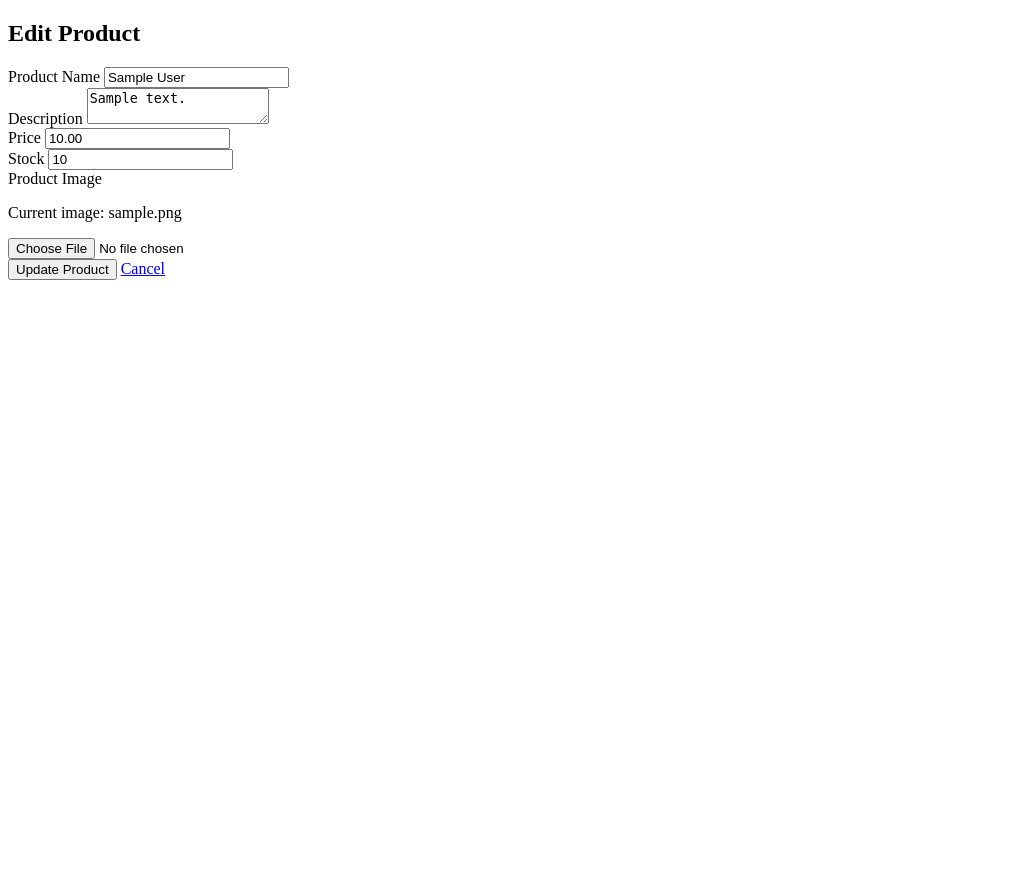
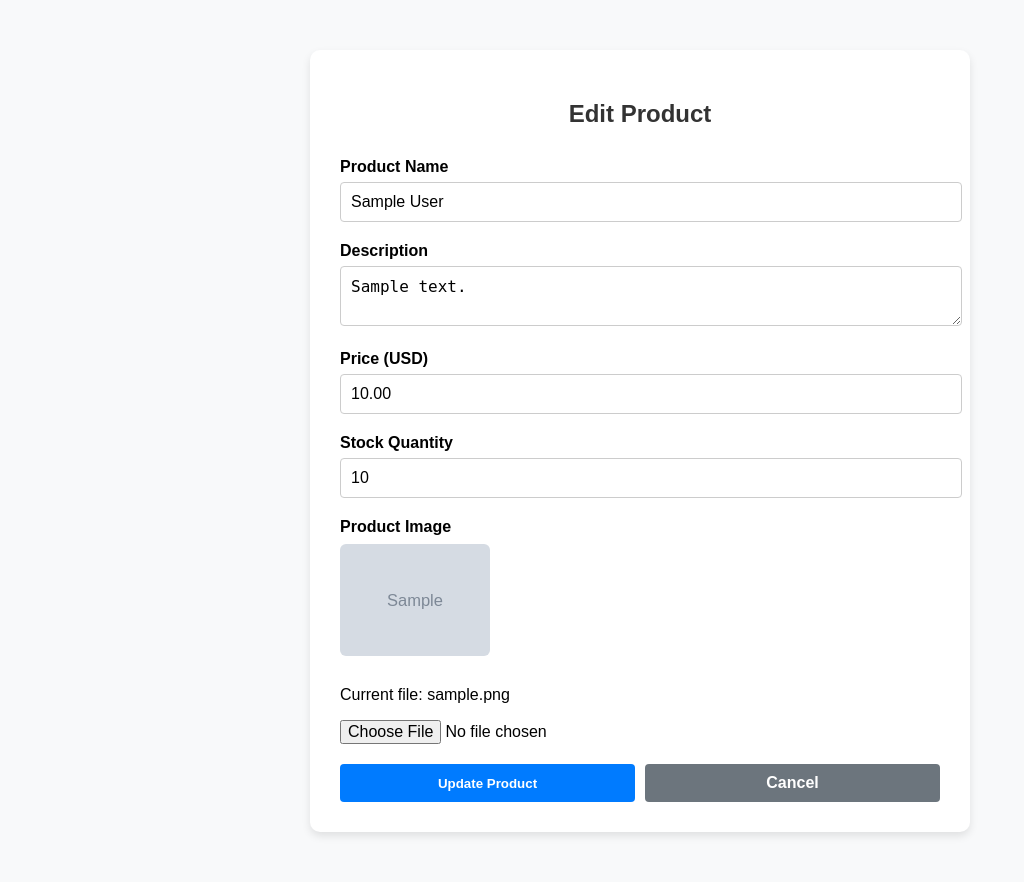
Before and after one commit to Jenisis-03/ecommercer_jango, a Django app: template accounts/templates/accounts/edit_product.html in a window 1280 px wide. Shown: the whole page, without its empty margins (0-1024 px from the left). Before the commit the page ends 280 px from the top, so only its background shows below. Run offline with Django 5.2, Linux system fonts and the light colour scheme; the template is opened without the code that fills it: values that come from a table or form of the project are taken from there, others are empty; tables that the repository leaves empty hold one stand-in row (values such as "Sample post"); grey boxes marked "Sample" are stand-in pictures.

```diff
--- a/accounts/models.py
+++ b/accounts/models.py
@@ -1,40 +1,70 @@
 from django.contrib.auth.models import AbstractUser
 from django.db import models
+from django.core.validators import MinLengthValidator, FileExtensionValidator, MinValueValidator  # Add MinValueValidator
+from django.core.exceptions import ValidationError
+from django.utils.translation import gettext_lazy as _
 
+# Custom User Model
 class CustomUser(AbstractUser):
+    username = None  # Disable username field
     email = models.EmailField(unique=True)
-    otp = models.CharField(max_length=6, null=True, blank=True)
-    otp_verified = models.BooleanField(default=False)
-    is_admin = models.BooleanField(default=False)
-    is_vendor = models.BooleanField(default=False)
-    shop_name = models.CharField(max_length=100, blank=True, null=True)
-    shop_address = models.TextField(blank=True, null=True)
-
-    groups = models.ManyToManyField(
-        'auth.Group',
-        related_name='custom_user_set',
+    otp = models.CharField(max_length=6, null=True, blank=True, editable=False)
+    otp_created_at = models.DateTimeField(null=True, blank=True)
+    otp_verified = models.BooleanField(default=False)  # Indicates if OTP was verified
+    shop_name = models.CharField(
+        max_length=100,
         blank=True,
-        help_text='The groups this user belongs to. A user will get all permissions granted to each of their groups.',
-        verbose_name='groups',
+        null=True,
+        validators=[MinLengthValidator(3)]
     )
-    user_permissions = models.ManyToManyField(
-        'auth.Permission',
-        related_name='custom_user_set',
+    shop_address = models.TextField(
         blank=True,
-        help_text='Specific permissions for this user.',
-        verbose_name='user permissions',
+        null=True,
+        validators=[MinLengthValidator(10)]
     )
+    is_vendor = models.BooleanField(default=False)  # Whether this user is a vendor
 
     USERNAME_FIELD = 'email'
-    REQUIRED_FIELDS = ['username']
+    REQUIRED_FIELDS = []  # No additional fields required during registration
 
+    def __str__(self):
+        return self.email
+
+
+# File Size Validator Function
+def validate_file_size(value):
+    filesize = value.size
+    if filesize > 5 * 1024 * 1024:  # Max size: 5MB
+        raise ValidationError(_("The maximum file size that can be uploaded is 5MB"))
+
+
+# Product Model
 class Product(models.Model):
-    vendor = models.ForeignKey(CustomUser, on_delete=models.CASCADE, related_name='products')
+    vendor = models.ForeignKey(
+        CustomUser,
+        on_delete=models.CASCADE,
+        related_name='products'
+    )
     name = models.CharField(max_length=200)
-    description = models.TextField()
-    price = models.DecimalField(max_digits=10, decimal_places=2)
-    stock = models.IntegerField(default=0)
-    image = models.ImageField(upload_to='products/', null=True, blank=True)
+    description = models.TextField(max_length=1000)
+    price = models.DecimalField(
+        max_digits=10,
+        decimal_places=2,
+        validators=[MinValueValidator(0)]
+    )
+    stock = models.IntegerField(
+        default=0,
+        validators=[MinValueValidator(0)]
+    )
+    image = models.ImageField(
+        upload_to='products/',
+        null=True,
+        blank=True,
+        validators=[
+            FileExtensionValidator(['jpg', 'jpeg', 'png']),
+            validate_file_size
+        ]
+    )
     created_at = models.DateTimeField(auto_now_add=True)
     updated_at = models.DateTimeField(auto_now=True)
 
--- a/accounts/templates/accounts/edit_product.html
+++ b/accounts/templates/accounts/edit_product.html
@@ -1,33 +1,132 @@
 {% extends 'accounts/base.html' %}
 
 {% block content %}
+<style>
+    body {
+        background-color: #f8f9fa;
+        font-family: Arial, sans-serif;
+    }
+
+    .form-container {
+        max-width: 600px;
+        margin: 50px auto;
+        padding: 30px;
+        background-color: white;
+        border-radius: 10px;
+        box-shadow: 0 4px 8px rgba(0, 0, 0, 0.1);
+    }
+
+    h2 {
+        text-align: center;
+        margin-bottom: 30px;
+        color: #333;
+    }
+
+    .form-group {
+        margin-bottom: 20px;
+    }
+
+    .form-group label {
+        display: block;
+        font-weight: bold;
+        margin-bottom: 6px;
+    }
+
+    .form-control {
+        width: 100%;
+        padding: 10px;
+        border: 1px solid #ccc;
+        border-radius: 4px;
+        font-size: 1rem;
+    }
+
+    .form-control-file {
+        font-size: 1rem;
+    }
+
+    .current-image {
+        margin-top: 8px;
+    }
+
+    .current-image img {
+        max-width: 150px;
+        border-radius: 6px;
+        margin-bottom: 10px;
+    }
+
+    .button-group {
+        display: flex;
+        justify-content: space-between;
+        gap: 10px;
+        margin-top: 20px;
+    }
+
+    .btn {
+        padding: 10px 16px;
+        border-radius: 4px;
+        text-decoration: none;
+        color: white;
+        font-weight: bold;
+        text-align: center;
+        cursor: pointer;
+        flex: 1;
+    }
+
+    .btn-primary {
+        background-color: #007bff;
+        border: none;
+    }
+
+    .btn-secondary {
+        background-color: #6c757d;
+        border: none;
+    }
+
+    .btn:hover {
+        opacity: 0.9;
+    }
+</style>
+
+<div class="form-container">
     <h2>Edit Product</h2>
     <form method="post" enctype="multipart/form-data">
         {% csrf_token %}
+
         <div class="form-group">
             <label for="name">Product Name</label>
-        <input type="text" name="name" id="name" value="{{ product.name }}" required>
+            <input type="text" name="name" id="name" value="{{ product.name }}" class="form-control" required>
         </div>
+
         <div class="form-group">
             <label for="description">Description</label>
-        <textarea name="description" id="description" required>{{ product.description }}</textarea>
+            <textarea name="description" id="description" class="form-control" required>{{ product.description }}</textarea>
         </div>
+
         <div class="form-group">
-        <label for="price">Price</label>
-        <input type="number" name="price" id="price" step="0.01" value="{{ product.price }}" required>
+            <label for="price">Price (USD)</label>
+            <input type="number" name="price" id="price" step="0.01" value="{{ product.price }}" class="form-control" required>
         </div>
+
         <div class="form-group">
-        <label for="stock">Stock</label>
-        <input type="number" name="stock" id="stock" value="{{ product.stock }}" required>
+            <label for="stock">Stock Quantity</label>
+            <input type="number" name="stock" id="stock" value="{{ product.stock }}" class="form-control" required>
         </div>
+
         <div class="form-group">
             <label for="image">Product Image</label>
             {% if product.image %}
-        <p>Current image: {{ product.image.name }}</p>
+                <div class="current-image">
+                    <img src="{{ product.image.url }}" alt="Current image">
+                    <p>Current file: {{ product.image.name }}</p>
+                </div>
             {% endif %}
-        <input type="file" name="image" id="image" accept="image/*">
+            <input type="file" name="image" id="image" accept="image/*" class="form-control-file">
         </div>
-    <button type="submit">Update Product</button>
+
+        <div class="button-group">
+            <button type="submit" class="btn btn-primary">Update Product</button>
             <a href="{% url 'vendor_dashboard' %}" class="btn btn-secondary">Cancel</a>
+        </div>
     </form>
+</div>
 {% endblock %}
```
Also changed, not shown: accounts/admin.py (+25 -2 lines), accounts/views.py (+37 -2 lines), ecommerce_auth/settings.py (+27 -95 lines), accounts/migrations/0003_remove_customuser_is_admin_and_more.py (added), accounts/migrations/0004_customuser_is_vendor_customuser_otp_verified_and_more.py (added), db.sqlite3 (deleted). Lines whose indentation alone changed are shown as unchanged.
